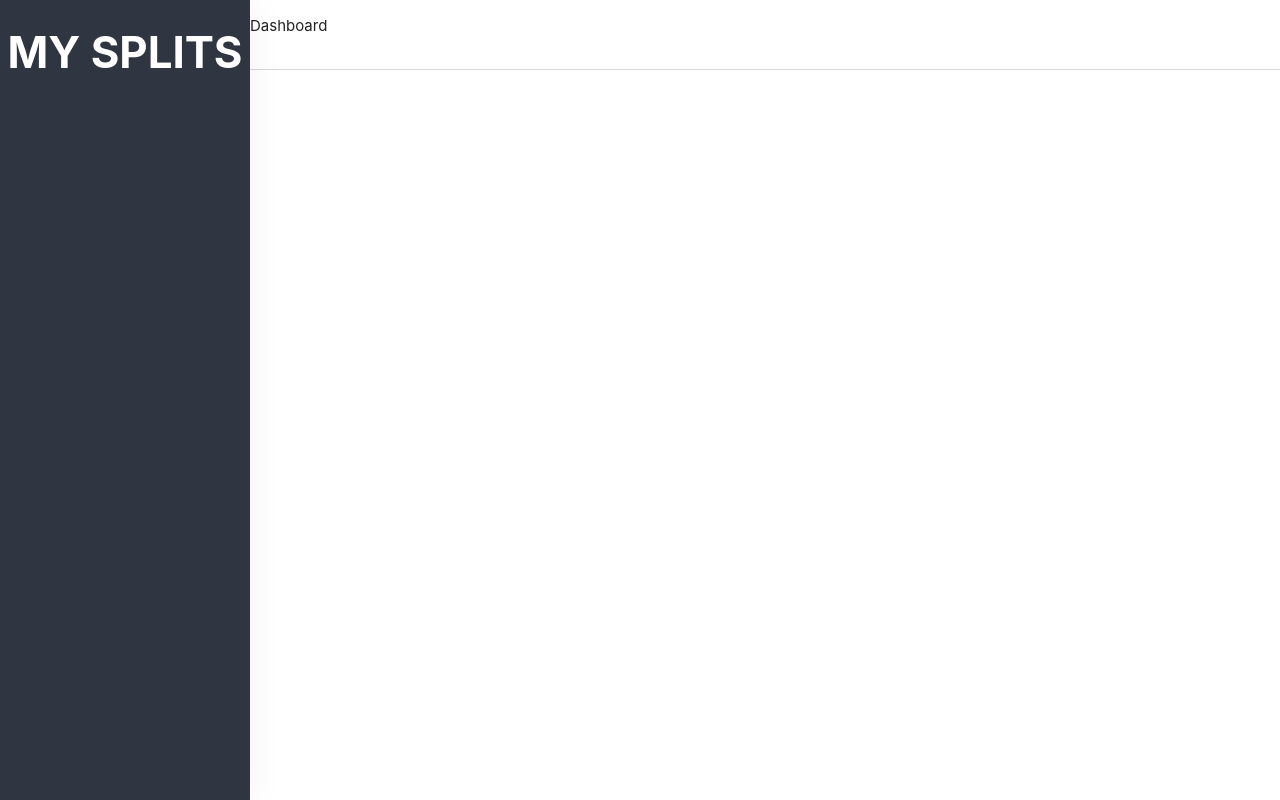
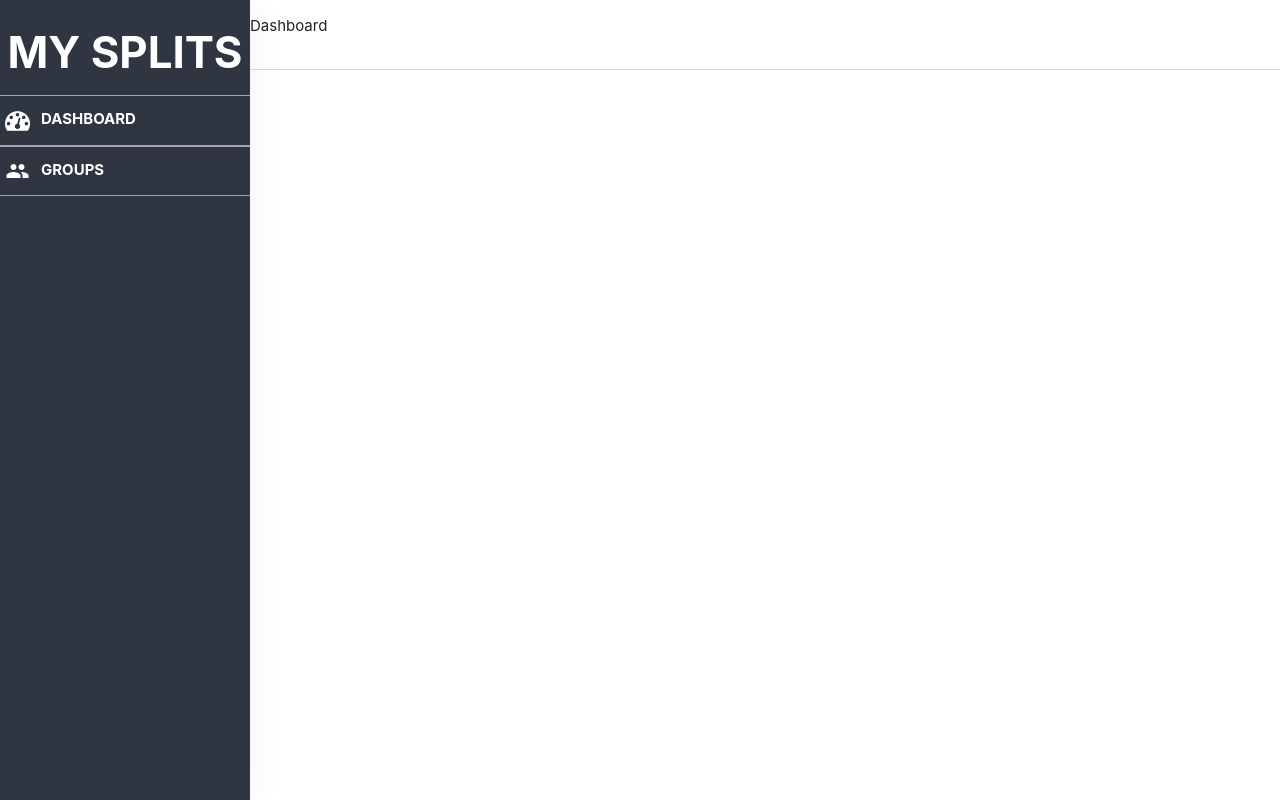
Before and after one commit to saurabh-github-1995/MYSPLITS, an Angular app in the folder MYSPLITS-FRONTEND/mysplits/: page /dashboard in a window 1280 px wide. Built offline with nearby package versions, Linux system fonts and the light colour scheme.

Commit message:
menus added in sidebar

```diff
--- a/MYSPLITS-FRONTEND/mysplits/src/app/dashboard/dashboard.component.html
+++ b/MYSPLITS-FRONTEND/mysplits/src/app/dashboard/dashboard.component.html
@@ -1,7 +1,15 @@
-
 <div class="dashboard-sidebar-main-content-flex">
   <div class="dashboard-sidebar">
     <h3 class="logo">MY SPLITS</h3>
+    <div class="sidepanel-navigation">
+      <i class="fa fa-tachometer sidebar-navigation-icon" aria-hidden="true"></i>
+      <p> DASHBOARD</p>
+    </div>
+    <div class="sidepanel-navigation"  (click)="navigateToGroups()">
+      <i class="material-icons sidebar-navigation-icon">group</i>
+      <p> GROUPS</p>
+    </div>
+
   </div>
   <div class="top-navbar">
     <div>
@@ -10,6 +18,6 @@
   </div>
   <div class="dashboard-content">
 
-  <router-outlet></router-outlet>
+    <router-outlet></router-outlet>
   </div>
 </div>
--- a/MYSPLITS-FRONTEND/mysplits/src/app/dashboard/dashboard.component.ts
+++ b/MYSPLITS-FRONTEND/mysplits/src/app/dashboard/dashboard.component.ts
@@ -1,4 +1,6 @@
 import { Component, OnInit } from '@angular/core';
+import { Router, RouterModule } from '@angular/router';
+
 
 @Component({
   selector: 'app-dashboard',
@@ -7,9 +9,13 @@ import { Component, OnInit } from '@angular/core';
 })
 export class DASHBOARDComponent implements OnInit {
 
-  constructor() { }
+  constructor(
+    public router:Router) { }
 
   ngOnInit() {
   }
 
+  navigateToGroups(){
+    this.router.navigate(['/dashboard/groups']);
+  }
 }
--- a/MYSPLITS-FRONTEND/mysplits/src/styles.css
+++ b/MYSPLITS-FRONTEND/mysplits/src/styles.css
@@ -239,3 +239,22 @@ box-shadow: 1px 0px 31px -7px rgba(217,217,217,1);
     box-shadow: 3px 3px 12px 0px rgba(218, 218, 218, 0.8);
     border-radius: 4px;
 }
+.sidepanel-navigation{
+    font-weight: bold;
+    color: white;
+    display: flex;
+    padding: 12px 5px;
+    border-bottom: 1px solid #ffffff8c;
+    border-top: 1px solid #ffffff8c;
+     cursor: pointer;
+}
+.sidepanel-navigation p{
+  margin: 0px;
+  margin-left: 11px;
+}
+.sidebar-navigation-icon{
+    font-size: 25px;
+    width: 25px;
+    text-align: center;
+
+}
```
